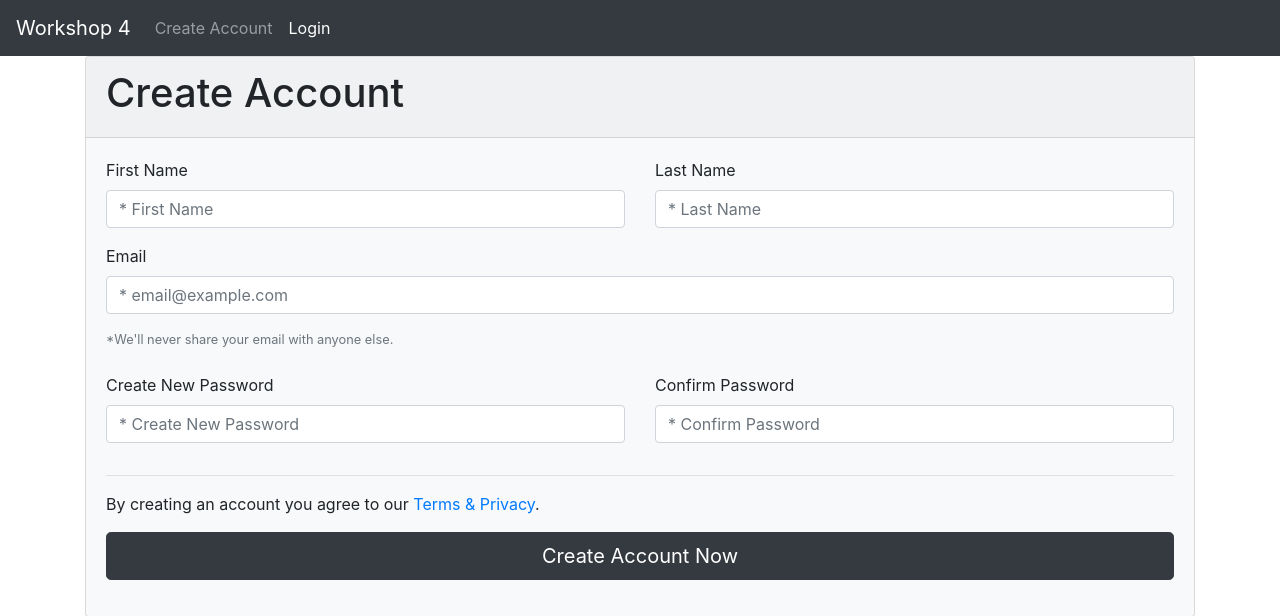
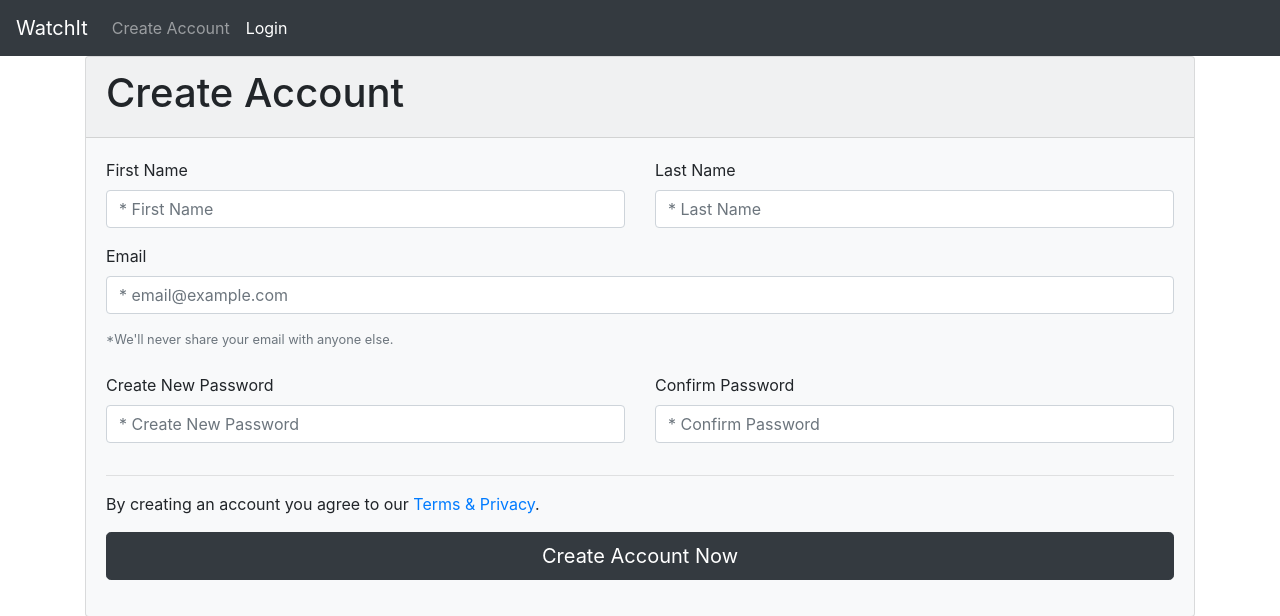
Before and after one commit to lestece/CodeSpace, a PHP site: page /register.php in a window 1280 px wide. Shown: the top 616 px of the page. Run offline with PHP 8.4, Linux system fonts and the light colour scheme.

Commit message:
push to github

```diff
--- a/include/head.php
+++ b/include/head.php
@@ -12,7 +12,7 @@
 	</head>
   <body>
   <nav class="navbar navbar-expand-lg navbar-dark bg-dark">
-  <a class="navbar-brand" href="#">Workshop 4</a>
+  <a class="navbar-brand" href="#">WatchIt</a>
   <button class="navbar-toggler" type="button" data-toggle="collapse" data-target="#navbarNav" aria-controls="navbarNav" aria-expanded="false" aria-label="Toggle navigation">
     <span class="navbar-toggler-icon"></span>
   </button>
--- a/include/heading1.html
+++ b/include/heading1.html
@@ -15,7 +15,7 @@
   </head>
   <body>
     <nav class="navbar navbar-expand-lg navbar-dark bg-dark">
-      <a class="navbar-brand" href="#">Workshop 4</a>
+      <a class="navbar-brand" href="#">WatchIt</a>
       <button
         class="navbar-toggler"
         type="button"
--- a/include/reg-heading.html
+++ b/include/reg-heading.html
@@ -15,7 +15,7 @@
   </head>
   <body>
     <nav class="navbar navbar-expand-lg navbar-dark bg-dark">
-      <a class="navbar-brand" href="#">Workshop 4</a>
+      <a class="navbar-brand" href="#">WatchIt</a>
       <button
         class="navbar-toggler"
         type="button"
```
